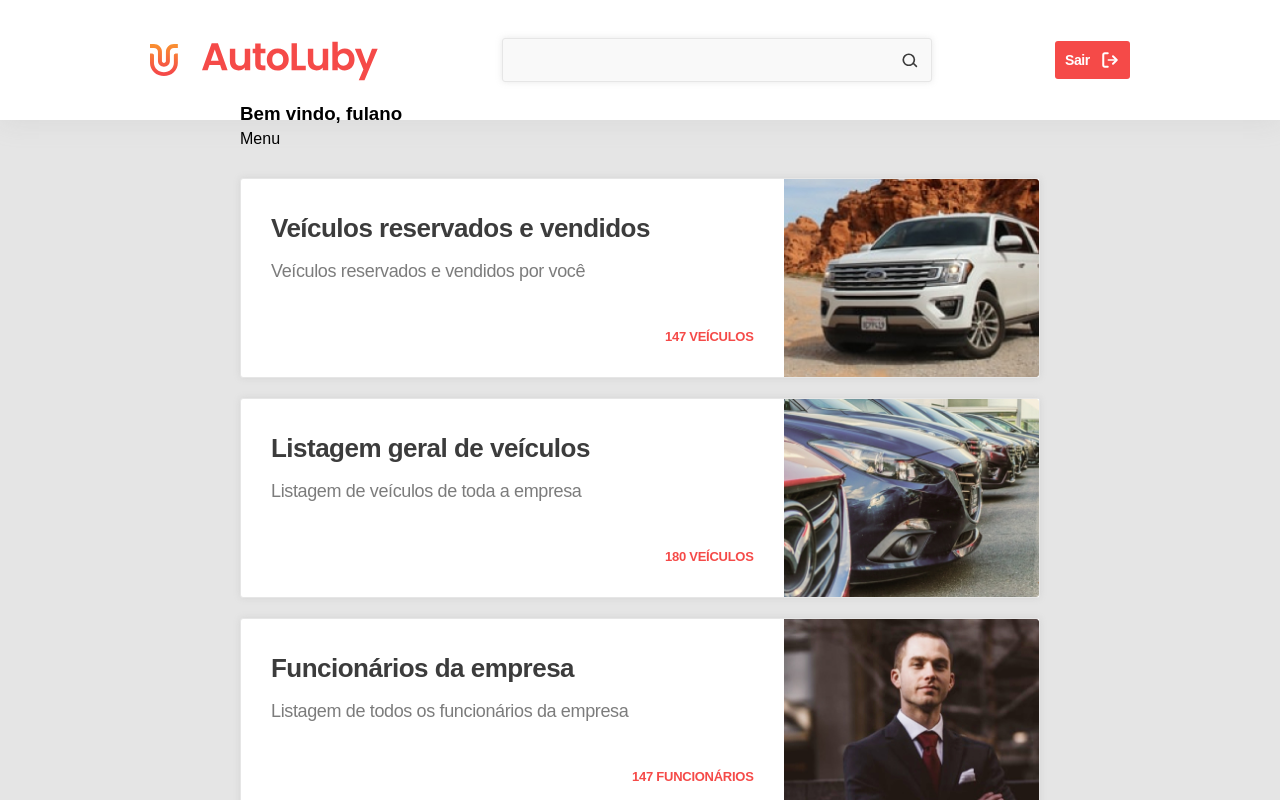
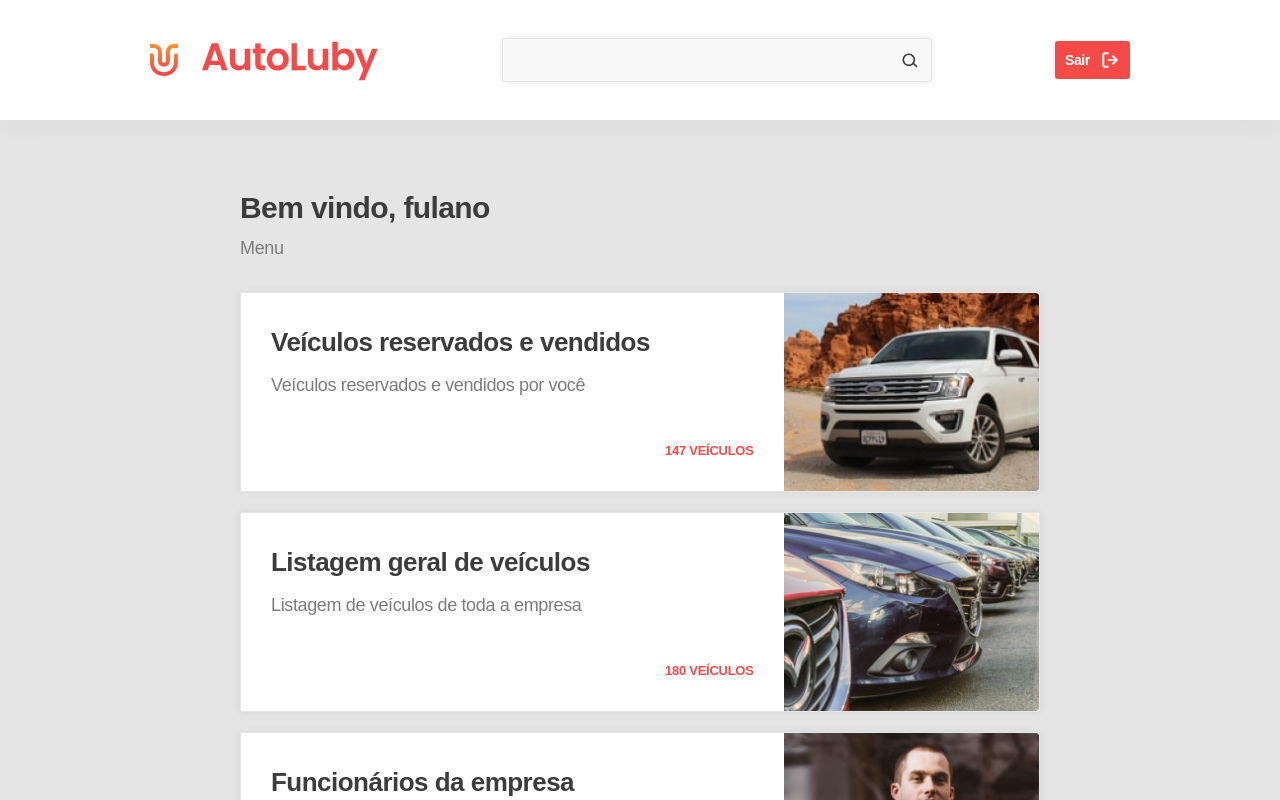
Before and after one commit to eduardo-borges-goncalves/lab-luby, a React (Create React App) app: page / in a window 1280 px wide. Shown: the top 800 px of the page. Built offline with nearby package versions, Linux system fonts and the light colour scheme.

Commit message:
#2 cria comp NavigationHome e finaliza menu-home

```diff
--- /dev/null
+++ b/src/components/NavigationHome/index.tsx
@@ -0,0 +1,40 @@
+import { NavigationHomeWrapper } from "./styles"
+import { LinkCard } from "../../components/LinkCard"
+import reservedCars from "../../assets/menu/reserved-cars.jpg"
+import cars from "../../assets/menu/cars.jpg"
+import employee from "../../assets/menu/employee.jpg"
+
+export const NavigationHome = () => {
+  return(
+    <NavigationHomeWrapper>
+      <header>
+          <h3>Bem vindo, {`fulano`}</h3>
+          <span>Menu</span>
+        </header>
+        <LinkCard
+          to="/carros-reservados"
+          img={reservedCars}
+          descriptionImg="suv ford no deserto"
+          title="Veículos reservados e vendidos"
+          description="Veículos reservados e vendidos por você"
+          quantity="147 veículos"
+        />
+        <LinkCard
+          to="/carros"
+          img={cars}
+          descriptionImg="carros estacionados"
+          title="Listagem geral de veículos"
+          description="Listagem de veículos de toda a empresa"
+          quantity="180 veículos"
+          />
+        <LinkCard
+          to="/lista-de-funcionarios"
+          img={employee}
+          descriptionImg="homem de terno com braços cruzados e postura elegante"
+          title="Funcionários da empresa"
+          description="Listagem de todos os funcionários da empresa"
+          quantity="147 funcionários"
+        />
+    </NavigationHomeWrapper>
+  )
+}
--- /dev/null
+++ b/src/components/NavigationHome/styles.ts
@@ -0,0 +1,39 @@
+import styled from "styled-components";
+
+export const NavigationHomeWrapper = styled.nav`
+  margin: 65px 0 0;
+  padding: 0 0 92px;
+
+  header {
+
+    h3 {
+      margin-bottom: 5px;
+
+      font-size: 30px;
+      font-weight: 600;
+      line-height: 45px;
+      letter-spacing: -0.02em;
+      text-align: left;
+
+      color: var(--dark-gray);
+    }
+
+    span {
+      font-size: 18px;
+      font-weight: 500;
+      line-height: 27px;
+      letter-spacing: -0.02em;
+      text-align: right;
+
+      color: var(--gray);
+    }
+
+    margin-bottom: 30px;
+  }
+
+  div {
+    & + div {
+      margin-top: 20px;
+    }
+  }
+`
--- a/src/pages/HomePage/index.tsx
+++ b/src/pages/HomePage/index.tsx
@@ -1,45 +1,11 @@
-import { Link } from "react-router-dom"
-import { LinkCard } from "../../components/LinkCard"
+import { NavigationHome } from "../../components/NavigationHome"
 import { HomeContainer } from "./styles"
-import reservedCars from "../../assets/menu/reserved-cars.jpg"
-import cars from "../../assets/menu/cars.jpg"
-import employee from "../../assets/menu/employee.jpg"
 
 export const HomePage = () => {
 
-
   return (
     <HomeContainer>
-      <nav>
-        <header>
-          <h3>Bem vindo, {`fulano`}</h3>
-          <span>Menu</span>
-        </header>
-        <LinkCard
-          to="/carros-reservados"
-          img={reservedCars}
-          descriptionImg="suv ford no deserto"
-          title="Veículos reservados e vendidos"
-          description="Veículos reservados e vendidos por você"
-          quantity="147 veículos"
-        />
-        <LinkCard
-          to="/carros"
-          img={cars}
-          descriptionImg="carros estacionados"
-          title="Listagem geral de veículos"
-          description="Listagem de veículos de toda a empresa"
-          quantity="180 veículos"
-          />
-        <LinkCard
-          to="/lista-de-funcionarios"
-          img={employee}
-          descriptionImg="homem de terno com braços cruzados e postura elegante"
-          title="Funcionários da empresa"
-          description="Listagem de todos os funcionários da empresa"
-          quantity="147 funcionários"
-        />
-      </nav>
+      <NavigationHome/>
     </HomeContainer>
   )
 }
--- a/src/pages/HomePage/styles.ts
+++ b/src/pages/HomePage/styles.ts
@@ -3,38 +3,11 @@ import styled from "styled-components";
 export const HomeContainer = styled.section`
   display: flex;
   flex-direction: column;
-  justify-content: center;
   align-items: center;
-  flex: 1;
-  /* border: solid red; */
 
   position: absolute;
   bottom: 0;
   left: 0;
   right: 0;
   top: 120px;
-
-  nav {
-
-    header {
-
-      h3 {
-        margin-bottom: 5px;
-      }
-
-      margin-bottom: 30px;
-    }
-
-    display: flex;
-    /* gap: 20px; */
-    flex-direction: column;
-
-    div {
-      & + div {
-        margin-top: 20px;
-      }
-    }
-
-  }
-
 `
```
Also changed, not shown: src/components/Header/styles.ts (line endings or trailing spaces).
